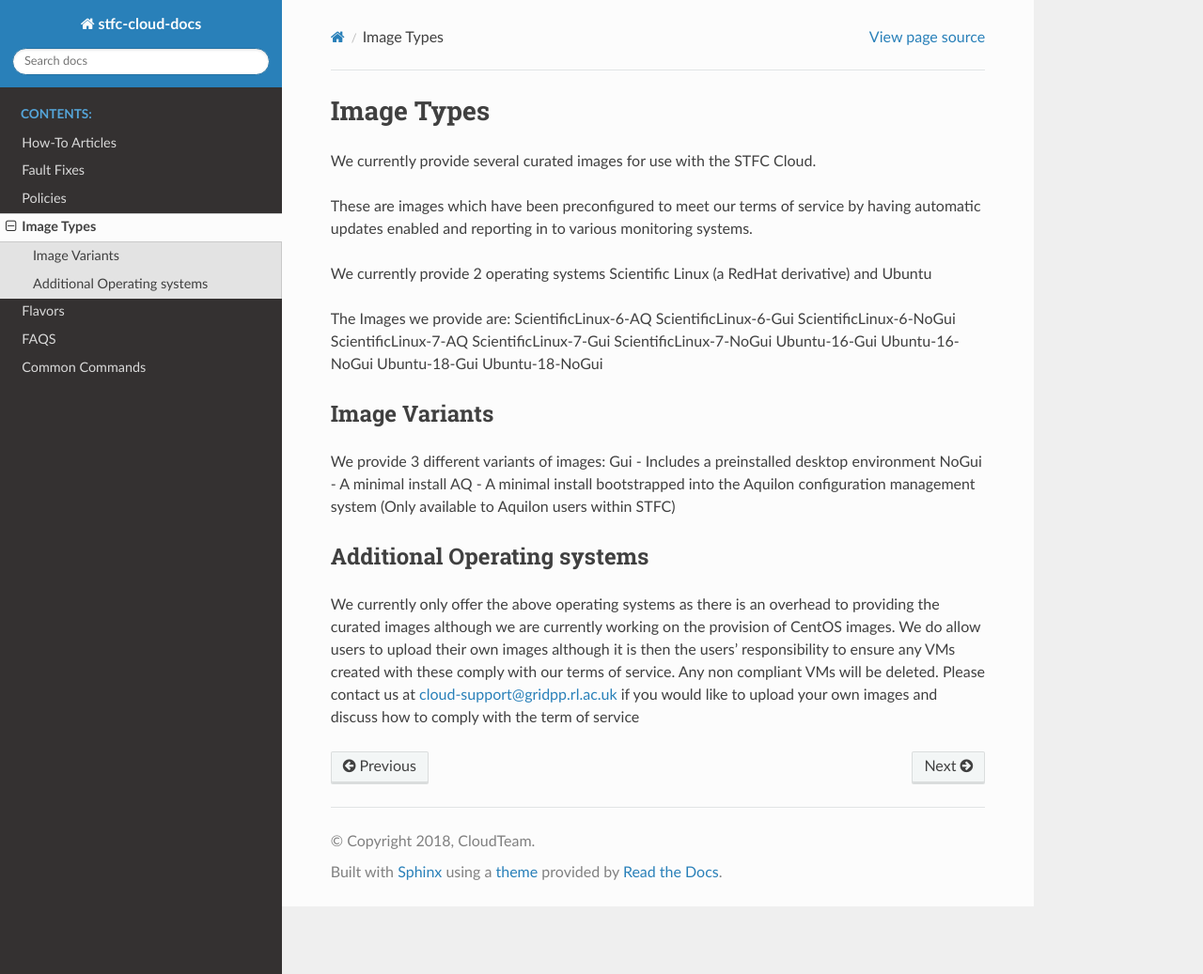
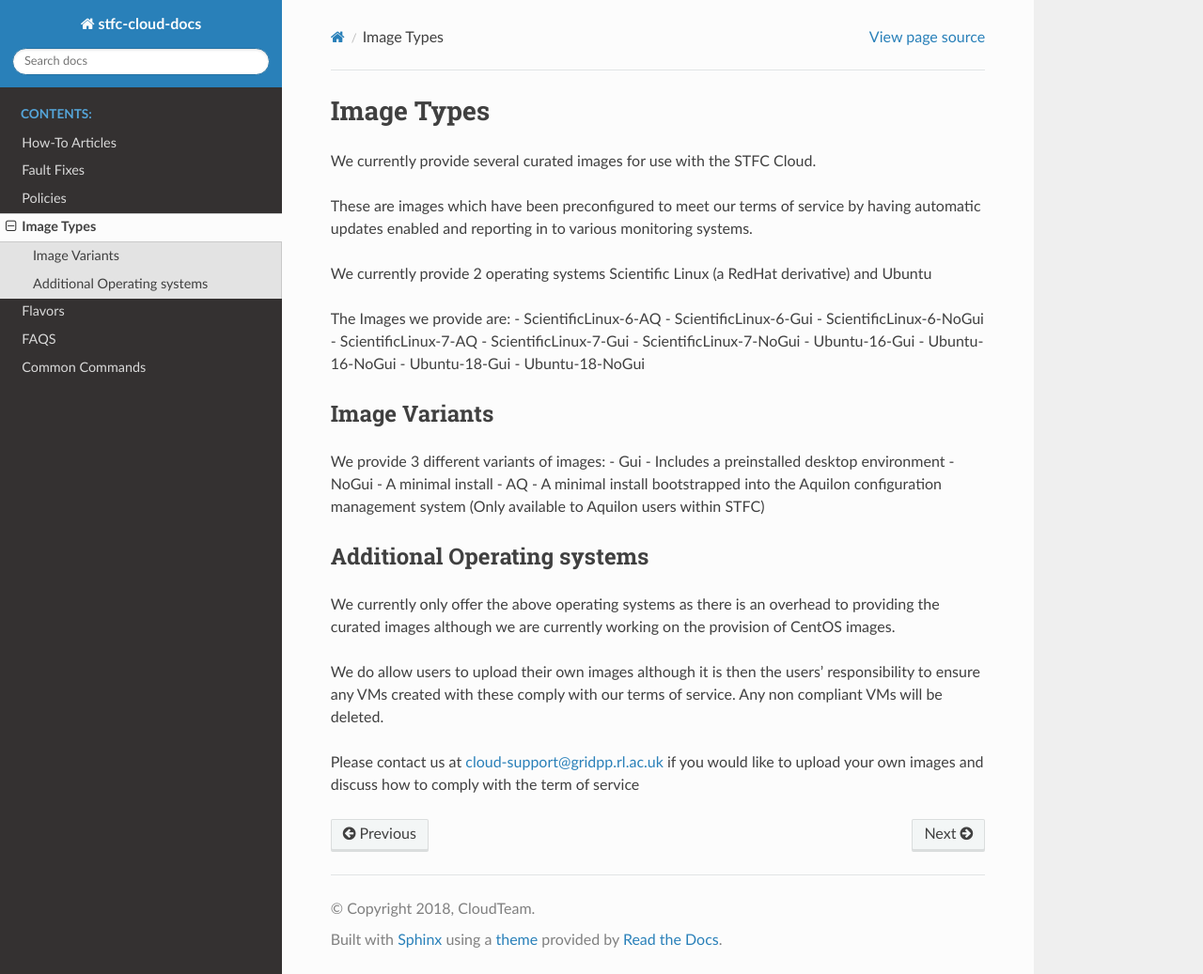
Before and after one commit to stfc/cloud-docs, a Sphinx documentation site: the page built from source/ImageTypes.rst, in a window 1280 px wide and 1037 px high. Shown: the whole window at 94% size. Built offline with Sphinx 7.4.7 and the Read the Docs theme 2.0.0, drawn with Linux system fonts in a browser that asks for light colours.

Commit message:
Formatting fixes

```diff
--- a/source/ImageTypes.rst
+++ b/source/ImageTypes.rst
@@ -9,28 +9,30 @@
 We currently provide 2 operating systems Scientific Linux (a RedHat derivative) and Ubuntu
 
 The Images we provide are:
-ScientificLinux-6-AQ
-ScientificLinux-6-Gui
-ScientificLinux-6-NoGui
-ScientificLinux-7-AQ
-ScientificLinux-7-Gui
-ScientificLinux-7-NoGui
-Ubuntu-16-Gui
-Ubuntu-16-NoGui
-Ubuntu-18-Gui
-Ubuntu-18-NoGui
+- ScientificLinux-6-AQ
+- ScientificLinux-6-Gui
+- ScientificLinux-6-NoGui
+- ScientificLinux-7-AQ
+- ScientificLinux-7-Gui
+- ScientificLinux-7-NoGui
+- Ubuntu-16-Gui
+- Ubuntu-16-NoGui
+- Ubuntu-18-Gui
+- Ubuntu-18-NoGui
 
 #######
 Image Variants
 #######
 We provide 3 different variants of images:
-Gui - Includes a preinstalled desktop environment
-NoGui - A minimal install
-AQ - A minimal install bootstrapped into the Aquilon configuration management system (Only available to Aquilon users within STFC)
+- Gui - Includes a preinstalled desktop environment
+- NoGui - A minimal install
+- AQ - A minimal install bootstrapped into the Aquilon configuration management system (Only available to Aquilon users within STFC)
 
 ##############
 Additional Operating systems
 ##############
 We currently only offer the above operating systems as there is an overhead to providing the curated images although we are currently working on the provision of CentOS images.
+
 We do allow users to upload their own images although it is then the users' responsibility to ensure any VMs created with these comply with our terms of service. Any non compliant VMs will be deleted.
+
 Please contact us at cloud-support@gridpp.rl.ac.uk if you would like to upload your own images and discuss how to comply with the term of service
```
Also changed, not shown: source/Flavors.rst (+5 -3 lines).
